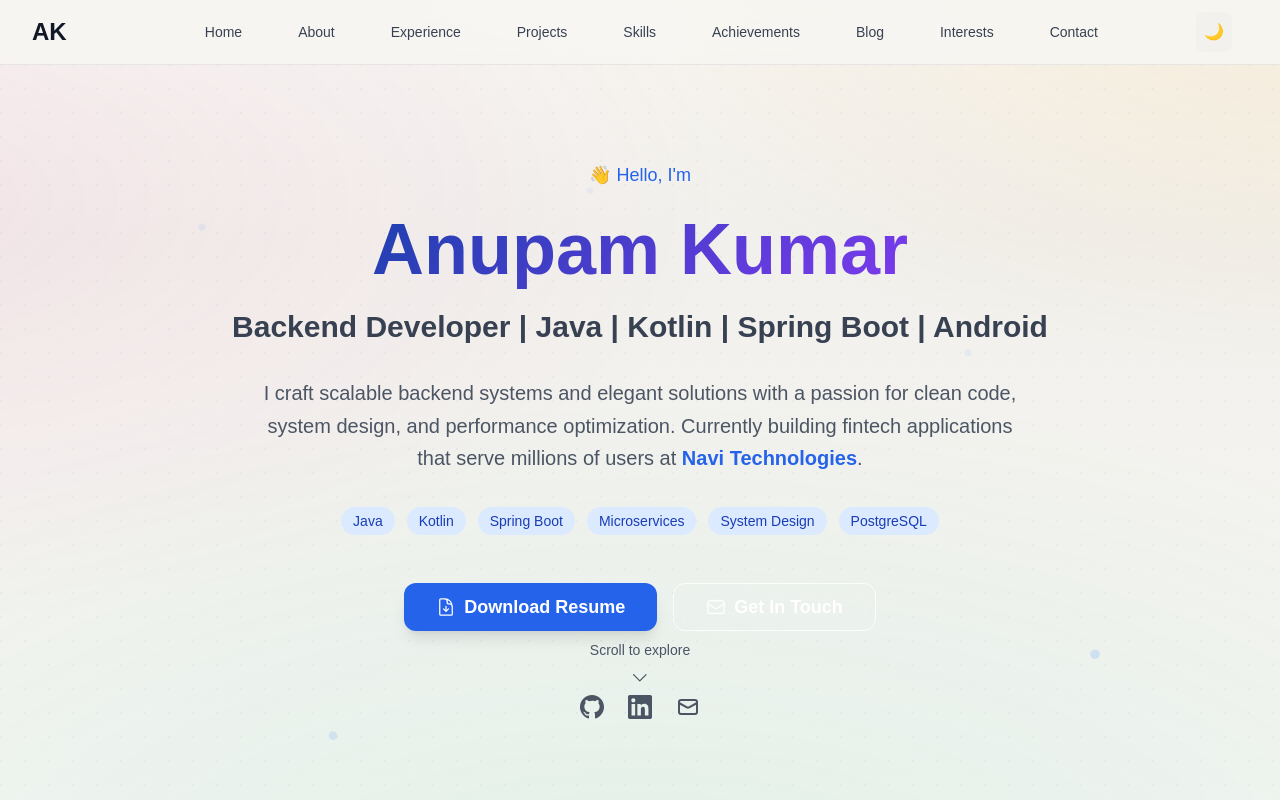
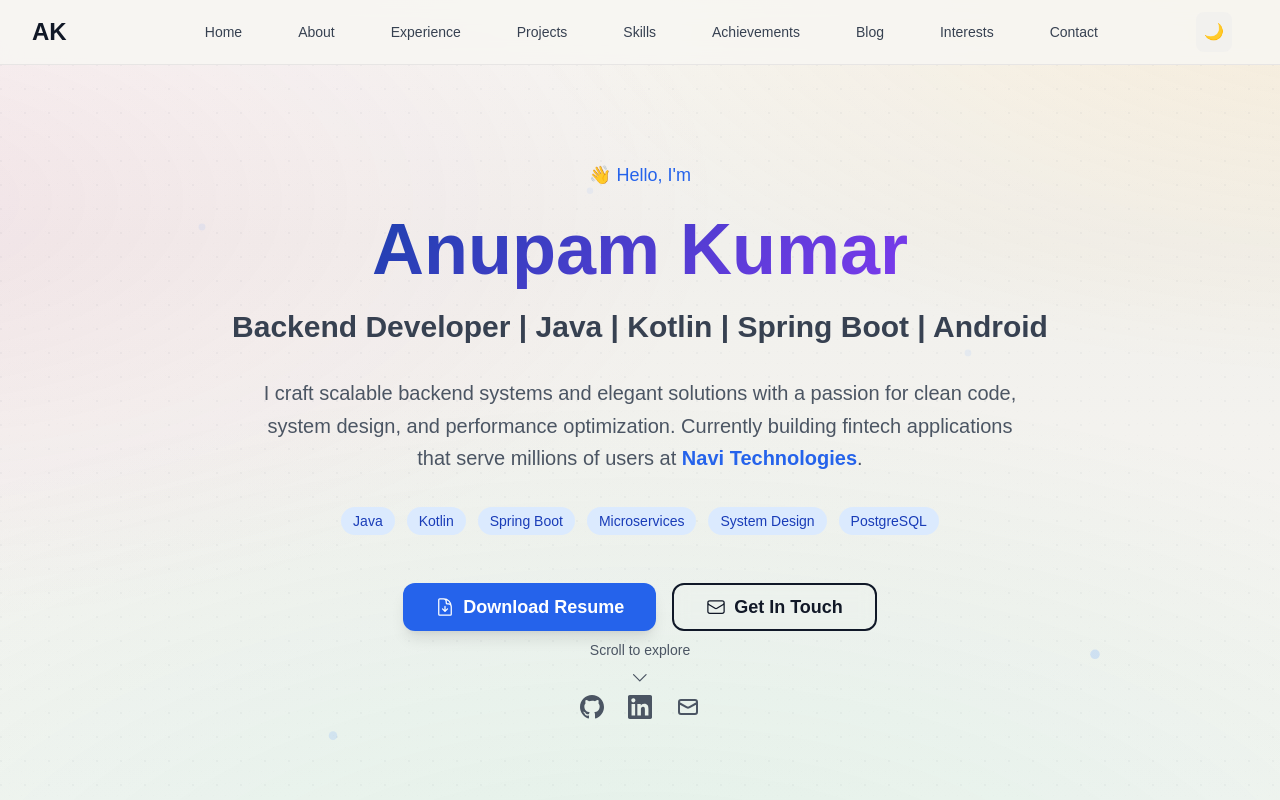
Before and after one commit to Anupam0401/anupam-portfolio, a Next.js app: page / in a window 1280 px wide. Shown: the top 800 px of the page. Built offline with nearby package versions, Linux system fonts and the light colour scheme.

Commit message:
style: update button contrast variant with improved dark mode support and border styling

```diff
--- a/src/components/ui/Button.tsx
+++ b/src/components/ui/Button.tsx
@@ -37,11 +37,12 @@
       ].join(' '),
       contrast: [
         'btn-contrast',
-        'border border-white/80 text-white',
+        'border-2 border-gray-900 text-gray-900',
         'backdrop-blur-sm',
-        'hover:bg-white/95 hover:text-[color:var(--accent-primary)]',
-        'focus-visible:ring-white/40',
-        'dark:hover:bg-white/90 dark:hover:text-[color:var(--accent-primary)]',
+        'hover:bg-gray-900 hover:text-white',
+        'focus-visible:ring-gray-900/40',
+        'dark:border-white/80 dark:text-white',
+        'dark:hover:bg-white/90 dark:hover:text-gray-900',
       ].join(' '),
       ghost: 'btn-ghost text-gray-700 hover:bg-gray-100 focus-visible:ring-gray-500 dark:text-gray-300 dark:hover:bg-gray-800'
     }
```
